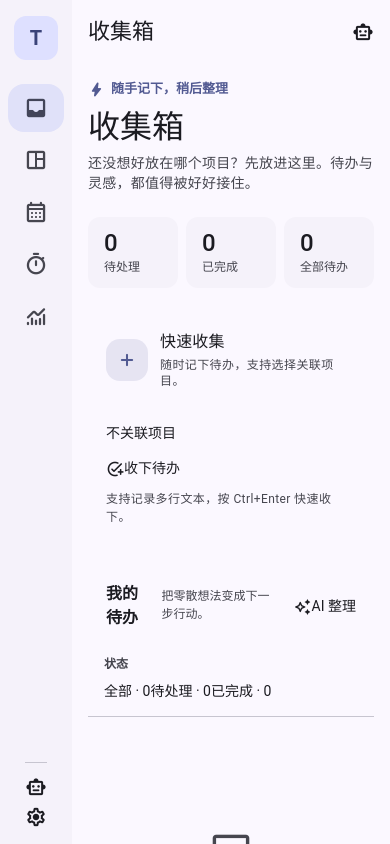
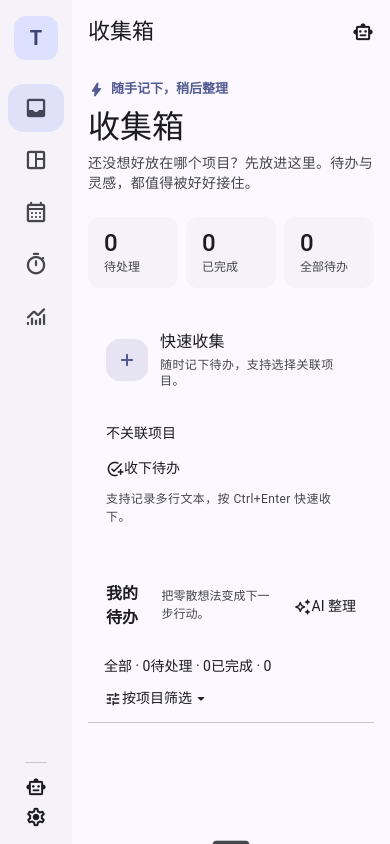
Before and after one commit to cyone123/TaskOrbit, a React (Vite) app: page / in a window 390 px wide. Both pictures are taken after a click on the button "inbox". Built offline with nearby package versions, Linux system fonts and the light colour scheme.

Commit message:
feat: optimize project filter UI with compact dialog on desktop and FAB menu item on mobile

```diff
--- a/src/theme/views/inbox.css
+++ b/src/theme/views/inbox.css
@@ -182,26 +182,13 @@ md-filled-card.inbox-list-card {
   margin-top: 3px;
 }
 
-.inbox-filters-group {
-  display: flex;
-  flex-direction: column;
-  gap: var(--sys-space-2);
-  width: 100%;
-}
-
-.inbox-filter-row {
+.inbox-toolbar-filter-row {
   display: flex;
   align-items: center;
-  gap: var(--sys-space-2);
+  justify-content: space-between;
+  gap: var(--sys-space-3);
+  width: 100%;
   flex-wrap: wrap;
-}
-
-.inbox-filter-label {
-  font-size: 12px;
-  font-weight: 600;
-  color: var(--md-on-surface-variant);
-  flex-shrink: 0;
-  min-width: 32px;
 }
 
 .inbox-filters {
@@ -210,7 +197,23 @@ md-filled-card.inbox-list-card {
   flex-wrap: wrap;
 }
 
-.inbox-chip-project {
+.inbox-filter-right {
+  display: flex;
+  align-items: center;
+  gap: var(--sys-space-1);
+  flex-shrink: 0;
+}
+
+.inbox-project-filter-trigger {
+  --md-tonal-button-container-shape: var(--shape-full);
+}
+
+.inbox-project-filter-trigger.is-filtered {
+  --md-tonal-button-container-color: var(--md-secondary-container);
+  --md-tonal-button-label-text-color: var(--md-on-secondary-container);
+}
+
+.inbox-btn-project {
   display: inline-flex;
   align-items: center;
   gap: 6px;
@@ -234,6 +237,87 @@ md-filled-card.inbox-list-card {
   height: 8px;
   border-radius: var(--shape-full);
   flex-shrink: 0;
+}
+
+.inbox-project-filter-dialog {
+  width: min(380px, calc(100vw - 48px));
+  max-width: min(380px, calc(100vw - 48px));
+}
+
+.inbox-project-filter-list {
+  display: flex;
+  flex-direction: column;
+  gap: 2px;
+  max-height: 380px;
+  overflow-y: auto;
+  padding: 4px 0;
+}
+
+.inbox-project-filter-item {
+  position: relative;
+  display: flex;
+  align-items: center;
+  gap: 12px;
+  width: 100%;
+  padding: 10px 14px;
+  border-radius: var(--shape-md);
+  border: none;
+  background: transparent;
+  color: var(--md-on-surface);
+  text-align: left;
+  cursor: pointer;
+  transition: background-color var(--sys-motion-hover-duration) var(--sys-motion-hover-easing);
+}
+
+.inbox-project-filter-item:hover {
+  background: var(--md-surface-container);
+}
+
+.inbox-project-filter-item.is-selected {
+  background: var(--md-secondary-container);
+  color: var(--md-on-secondary-container);
+  font-weight: 500;
+}
+
+.inbox-project-filter-item__icon {
+  display: flex;
+  align-items: center;
+  justify-content: center;
+  color: var(--md-on-surface-variant);
+}
+
+.inbox-project-filter-item.is-selected .inbox-project-filter-item__icon {
+  color: var(--md-on-secondary-container);
+}
+
+.inbox-project-filter-item__dot {
+  width: 10px;
+  height: 10px;
+  border-radius: var(--shape-full);
+  flex-shrink: 0;
+}
+
+.inbox-project-filter-item__name {
+  flex: 1;
+  overflow: hidden;
+  text-overflow: ellipsis;
+  white-space: nowrap;
+  font-size: 14px;
+}
+
+.inbox-project-filter-item__count {
+  font-size: 12px;
+  color: var(--md-on-surface-variant);
+}
+
+.inbox-project-filter-item.is-selected .inbox-project-filter-item__count {
+  color: var(--md-on-secondary-container);
+}
+
+.inbox-project-filter-divider {
+  height: 1px;
+  margin: 6px 0;
+  background: var(--md-outline-variant);
 }
 
 .inbox-section {
--- a/src/views/InboxView.tsx
+++ b/src/views/InboxView.tsx
@@ -209,6 +209,100 @@ function InboxEditDialog({
   );
 }
 
+function ProjectFilterDialog({
+  open,
+  projects,
+  projectCounts,
+  unassignedCount,
+  selectedProjectId,
+  onClose,
+  onSelect,
+}: {
+  open: boolean;
+  projects: Project[];
+  projectCounts: Map<string, number>;
+  unassignedCount: number;
+  selectedProjectId: string;
+  onClose: () => void;
+  onSelect: (projectId: string) => void;
+}) {
+  if (!open) return null;
+
+  return (
+    <Dialog
+      open
+      compact
+      onClose={onClose}
+      title="按项目筛选"
+      className="inbox-project-filter-dialog"
+      actions={<TextButton onClick={onClose}>关闭</TextButton>}
+    >
+      <div className="inbox-project-filter-list" role="listbox">
+        <button
+          type="button"
+          className={`inbox-project-filter-item ${selectedProjectId === "all" ? "is-selected" : ""}`}
+          onClick={() => {
+            onSelect("all");
+            onClose();
+          }}
+        >
+          <span className="inbox-project-filter-item__icon">
+            <Icon name="folder_open" size={18} />
+          </span>
+          <span className="inbox-project-filter-item__name">全部项目</span>
+          {selectedProjectId === "all" && <Icon name="check" size={18} />}
+          <Ripple />
+        </button>
+
+        <button
+          type="button"
+          className={`inbox-project-filter-item ${selectedProjectId === "none" ? "is-selected" : ""}`}
+          onClick={() => {
+            onSelect("none");
+            onClose();
+          }}
+        >
+          <span className="inbox-project-filter-item__icon">
+            <Icon name="folder_off" size={18} />
+          </span>
+          <span className="inbox-project-filter-item__name">未关联项目</span>
+          <span className="inbox-project-filter-item__count">{unassignedCount} 条</span>
+          {selectedProjectId === "none" && <Icon name="check" size={18} />}
+          <Ripple />
+        </button>
+
+        {projects.length > 0 && <div className="inbox-project-filter-divider" />}
+
+        {projects.map((project) => {
+          const count = projectCounts.get(project.id) ?? 0;
+          const isSelected = selectedProjectId === project.id;
+          const color = colorByKey(project.color);
+          return (
+            <button
+              key={project.id}
+              type="button"
+              className={`inbox-project-filter-item ${isSelected ? "is-selected" : ""}`}
+              onClick={() => {
+                onSelect(project.id);
+                onClose();
+              }}
+            >
+              <span
+                className="inbox-project-filter-item__dot"
+                style={{ backgroundColor: color }}
+              />
+              <span className="inbox-project-filter-item__name">{project.name}</span>
+              <span className="inbox-project-filter-item__count">{count} 条</span>
+              {isSelected && <Icon name="check" size={18} />}
+              <Ripple />
+            </button>
+          );
+        })}
+      </div>
+    </Dialog>
+  );
+}
+
 export function InboxView() {
   const store = useStore();
   const { show } = useSnackbar();
@@ -226,6 +320,7 @@ export function InboxView() {
   const [editing, setEditing] = useState<InboxItem | null>(null);
   const [deleteTarget, setDeleteTarget] = useState<InboxItem | null>(null);
   const [leavingId, setLeavingId] = useState<string | null>(null);
+  const [filterDialogOpen, setFilterDialogOpen] = useState(false);
   const captureInputRef = useRef<MdOutlinedTextField | null>(null);
 
   const activeProjects = useMemo(
@@ -256,11 +351,10 @@ export function InboxView() {
     return map;
   }, [store.state.inboxItems]);
 
-  const filterProjects = useMemo(() => {
-    return activeProjects.filter(
-      (p) => (projectItemCounts.get(p.id) ?? 0) > 0 || projectFilter === p.id,
-    );
-  }, [activeProjects, projectItemCounts, projectFilter]);
+  const selectedFilterProject = useMemo(() => {
+    if (projectFilter === "all" || projectFilter === "none") return null;
+    return store.state.projects.find((p) => p.id === projectFilter) ?? null;
+  }, [projectFilter, store.state.projects]);
 
   const visibleItems = useMemo(
     () =>
@@ -440,9 +534,7 @@ export function InboxView() {
                 </TonalButton>
               }
             />
-            <div className="inbox-filters-group">
-              <div className="inbox-filter-row">
-                <span className="inbox-filter-label">状态</span>
+            <div className="inbox-toolbar-filter-row">
               <ChipSet className="inbox-filters" role="tablist" aria-label="按状态筛选">
                 <FilterChip
                   role="tab"
@@ -469,51 +561,40 @@ export function InboxView() {
                   已完成 · {completedCount}
                 </FilterChip>
               </ChipSet>
-              </div>
 
-              {(filterProjects.length > 0 || unassignedCount > 0) && (
-                <div className="inbox-filter-row">
-                  <span className="inbox-filter-label">项目</span>
-                  <ChipSet className="inbox-filters" role="tablist" aria-label="按项目筛选">
-                    <FilterChip
-                      role="tab"
-                      aria-selected={projectFilter === "all"}
-                      selected={projectFilter === "all"}
+              <div className="inbox-filter-right">
+                <TonalButton
+                  className={`inbox-project-filter-trigger ${projectFilter !== "all" ? "is-filtered" : ""}`}
+                  onClick={() => setFilterDialogOpen(true)}
+                  aria-label="按项目筛选待办"
+                >
+                  <Icon name="tune" size={18} slot="icon" />
+                  {selectedFilterProject ? (
+                    <span className="inbox-btn-project">
+                      <span
+                        className="inbox-chip-project__dot"
+                        style={{ backgroundColor: colorByKey(selectedFilterProject.color) }}
+                      />
+                      {selectedFilterProject.name}
+                    </span>
+                  ) : projectFilter === "none" ? (
+                    "未关联"
+                  ) : (
+                    "按项目筛选"
+                  )}
+                  <Icon name="arrow_drop_down" size={18} slot="icon" />
+                </TonalButton>
+
+                {projectFilter !== "all" && (
+                  <IconButton
+                    aria-label="清除项目筛选"
+                    title="清除项目筛选"
                     onClick={() => setProjectFilter("all")}
                   >
-                      全部项目
-                    </FilterChip>
-                    <FilterChip
-                      role="tab"
-                      aria-selected={projectFilter === "none"}
-                      selected={projectFilter === "none"}
-                      onClick={() => setProjectFilter("none")}
-                    >
-                      未关联 · {unassignedCount}
-                    </FilterChip>
-                    {filterProjects.map((p) => {
-                      const count = projectItemCounts.get(p.id) ?? 0;
-                      return (
-                        <FilterChip
-                          key={p.id}
-                          role="tab"
-                          aria-selected={projectFilter === p.id}
-                          selected={projectFilter === p.id}
-                          onClick={() => setProjectFilter(p.id)}
-                        >
-                          <span className="inbox-chip-project">
-                            <span
-                              className="inbox-chip-project__dot"
-                              style={{ backgroundColor: colorByKey(p.color) }}
-                            />
-                            {p.name} · {count}
-                          </span>
-                        </FilterChip>
-                      );
-                    })}
-                  </ChipSet>
+                    <Icon name="close" size={16} />
+                  </IconButton>
+                )}
               </div>
-              )}
             </div>
           </div>
 
@@ -570,6 +651,16 @@ export function InboxView() {
         </FilledCard>
       </div>
 
+      <ProjectFilterDialog
+        open={filterDialogOpen}
+        projects={activeProjects}
+        projectCounts={projectItemCounts}
+        unassignedCount={unassignedCount}
+        selectedProjectId={projectFilter}
+        onClose={() => setFilterDialogOpen(false)}
+        onSelect={(id) => setProjectFilter(id)}
+      />
+
       <InboxEditDialog
         key={editing?.id ?? "no-edit"}
         item={editing}
```
Also changed, not shown: 2 other files (tests, documents, lock files or other folders). Lines whose indentation alone changed are shown as unchanged.
